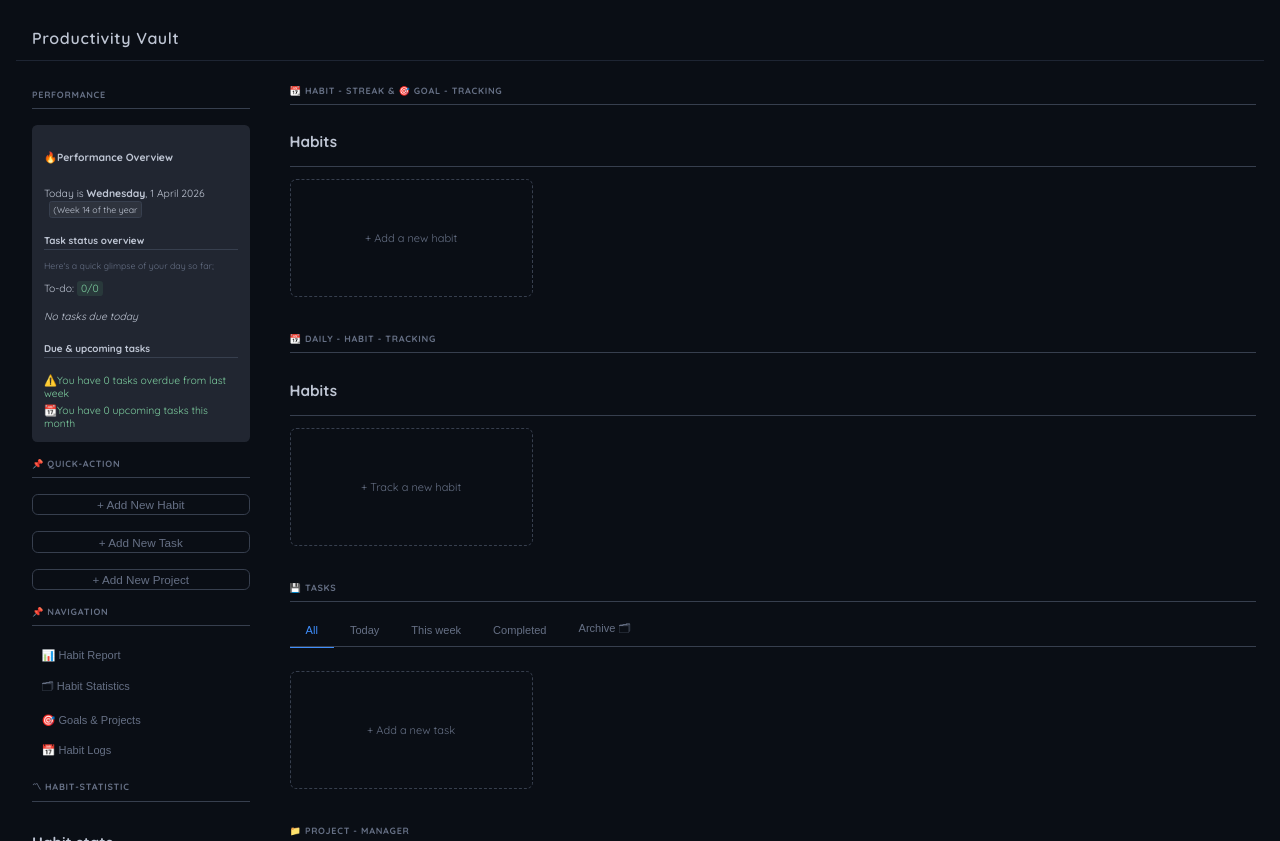
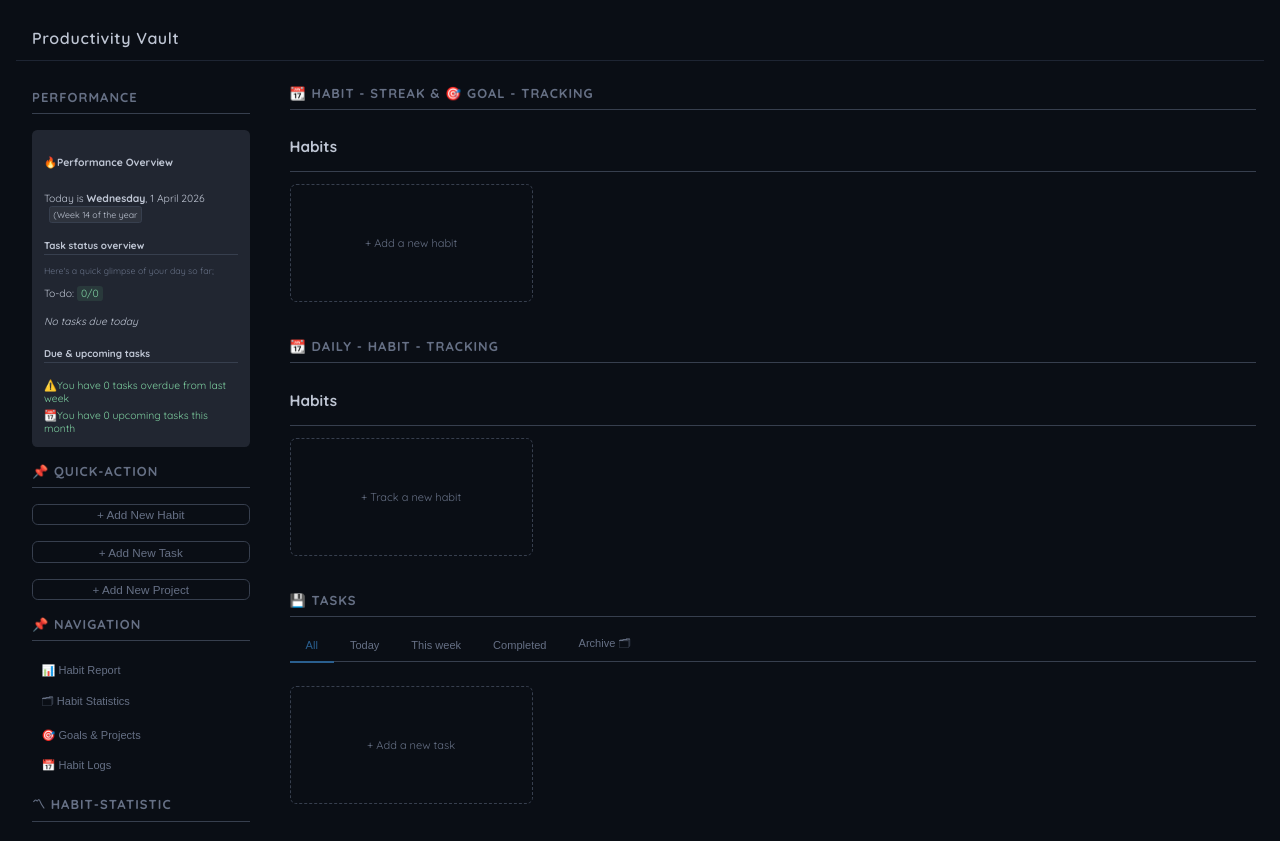
Before and after one commit to Buluma-Ke/Productivity-Vault, a website with bundled scripts: page client/index.html in a window 1280 px wide. Built offline with nearby package versions, Linux system fonts and the light colour scheme; files whose address does not match are found by name.

Commit message:
style: unify accent color to #2a5f8f across calendars and filters

```diff
--- a/client/css/style.css
+++ b/client/css/style.css
@@ -177,7 +177,7 @@ header {
 }
 
 header h2 {
-    font-size: 0.7em;
+    font-size: 1em;
     letter-spacing: 0.08em;
     color: #667085;
     margin: 0 0 0.5rem;
@@ -308,7 +308,7 @@ header h2 {
     font-size: 0.7em;
 }
 .today {
-    background-color: #3f8efc;
+    background-color: #2a5f8f;
 }
 .habit-graph-wrapper {
     display: flex;
@@ -372,7 +372,7 @@ header h2 {
     border-radius: 1px;
 }
 .day-completed {
-    background-color: #d88a4d;
+    background-color: #1f4e5f;
 }
 
 /* NEW HABIT MODAL */
@@ -694,7 +694,7 @@ button.start--bored {
     color: #bfc6d4;
 }
 .calendar-day__header--today .calendar-day__number {
-    background-color: #3f8efc;
+    background-color: #2a5f8f;
     color: #fff;
     border-radius: 50%;
     width: 22px;
@@ -757,10 +757,6 @@ button.start--bored {
 .task-filter-btn:hover {
     color: #bfc6d4;
 }
-.task-filter-btn--active {
-    color: #3f8efc;
-    border-bottom: 1px solid #3f8efc;
-}
 
 .task-card--archived {
     opacity: 0.6;
@@ -782,10 +778,14 @@ button.start--bored {
 .project-filter-btn:hover {
     color: #bfc6d4;
 }
+
+.task-filter-btn--active,
 .project-filter-btn--active {
-    color: #3f8efc;
-    border-bottom: 2px solid #3f8efc;
+    color: #2a5f8f;
+    border-bottom-color: #2a5f8f;
 }
+
+
 .project-card--archived {
     opacity: 0.6;
     border-left: 2px solid #373F4E;
```
Also changed, not shown: 1 other file.
